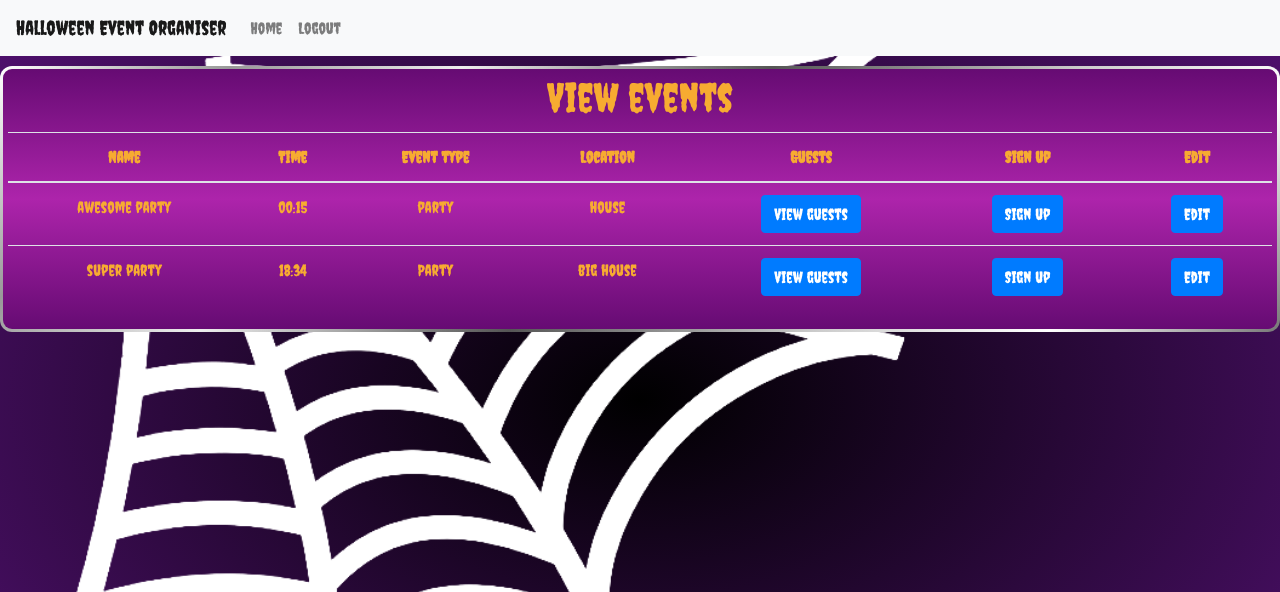
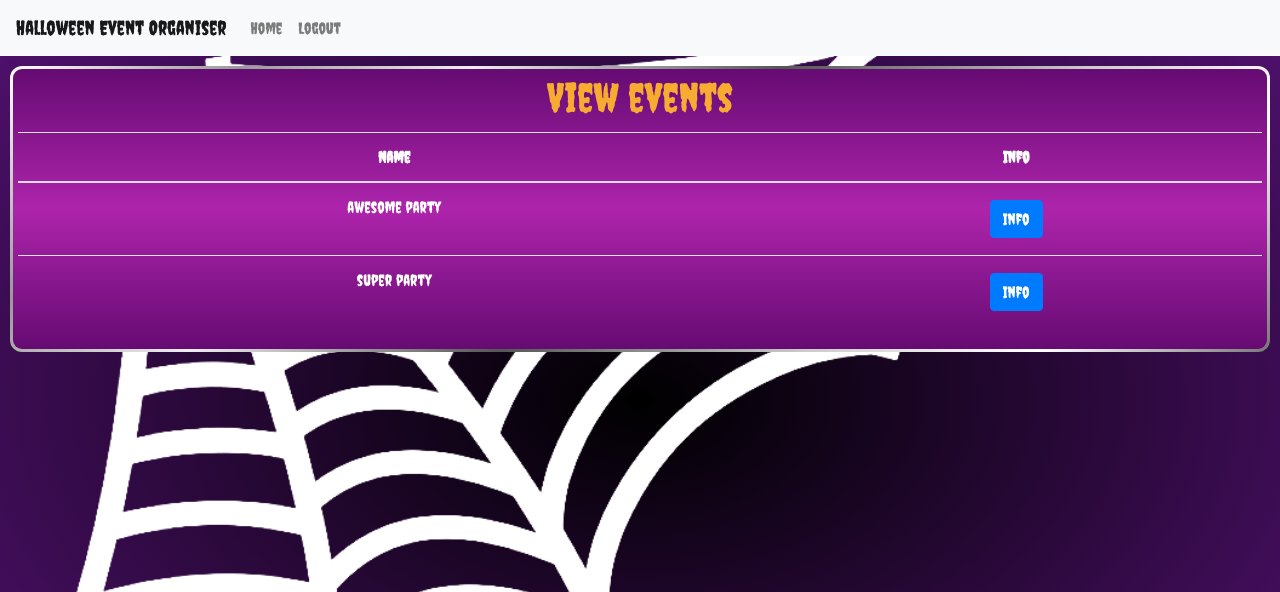
Before and after one commit to ProffD-17/Halloween-event-organiser, a Flask app: page /view_events in a window 1280 px wide. Shown: the top 592 px of the page. Run offline with Flask 3, Linux system fonts and the light colour scheme; some libraries are stand-ins or nearby versions.

Commit message:
moved all the info and actions for events into a seperate page because the table diddnt fit on mobile and horizontal scroll is a big NO

```diff
--- a/app.py
+++ b/app.py
@@ -215,3 +215,15 @@ def edit_event():
     if not success:
         return render_template('failure.html', message='Couldnt change event information.')
     return render_template('success.html', success='event changed')
+
+
+@app.route('/event_info')
+def event_info():
+    event_id = request.args.get('event_id')
+    if not event_id:
+        return render_template('failure.html', message='No event id given')
+    event_info = db.execute('SELECT * FROM events WHERE id = ?', event_id)
+    if not event_info:
+        return render_template('failure.html', message='No event with that id')
+    event_info = event_info[0]
+    return render_template('event_info.html', event_info=event_info)
--- a/static/styles.css
+++ b/static/styles.css
@@ -5,11 +5,12 @@
     box-sizing: border-box;
     font-family: "Creepster", system-ui;
     font-style: normal;
-    color: #F7AB31;
+    color: #FFF;
 }
 
 h1, h2 {
     margin: 0 auto 10px;
+    color: #F7AB31;
 }
 
 .container .btn {
@@ -21,7 +22,7 @@ h1, h2 {
 }
 
 section {
-    margin: 10px auto;
+    margin: 10px 10px;
     text-align: center;
     /* gives it a metallic looking border */
     background: linear-gradient(to bottom, #660B73, #AD24AB, #660B73) padding-box,
@@ -39,3 +40,7 @@ body {
     background-repeat: no-repeat;
     background-attachment: fixed;
 }
+
+form {
+    margin: 5px auto;
+}
--- a/templates/edit_event.html
+++ b/templates/edit_event.html
@@ -33,5 +33,9 @@
 
             <button class="btn btn-primary m-3" type="submit">Change</button>
         </form>
+        <form action="/delete_event" method="post">
+            <input type="hidden" name="event_id" value="{{ event_info['id'] }}">
+            <button type="submit" class="btn btn-danger">Delete Event</button>
+        </form>
     </section>
 {% endblock %}
--- a/templates/home.html
+++ b/templates/home.html
@@ -1,10 +1,10 @@
 {% extends "layout.html" %}
 {% block body %}
+
     <section>
         <h1 class="text-center">Home</h1>
         <p class="text-center">Welcome {{ username }}</p>
     </section>
-
     <section class="container">
         <a class="btn btn-primary" href="/logout">Logout</a>
         <a class="btn btn-primary" href="/create_event">Create Event</a>
@@ -12,5 +12,4 @@
         <a class="btn btn-primary" href="/privileges">Privileges</a>
     </section>
 
-
 {% endblock %}
--- a/templates/show_events.html
+++ b/templates/show_events.html
@@ -6,36 +6,16 @@
             <table class="table table-hover">
                 <thead>
                     <th>Name</th>
-                    <th>Time</th>
-                    <th>Event type</th>
-                    <th>Location</th>
-                    <th>Guests</th>
-                    <th>Sign up</th>
-                    <th>Edit</th>
+                    <th>Info</th>
                 </thead>
                 <tbody>
                     {% for event in events %}
                         <tr>
                             <td>{{ event['name'] }}</td>
-                            <td>{{ event['time'] }}</td>
-                            <td>{{ event['type'] }}</td>
-                            <td>{{ event['location'] }}</td>
                             <td>
-                                <form action="/guests" method="post">
+                                <form action="/event_info" method="get">
                                     <input type="hidden" value="{{ event['id'] }}" name="event_id">
-                                    <button class="btn btn-primary" type="submit">View guests</button>
-                                </form>
-                            </td>
-                            <td>
-                                <form action="/attend" method="post">
-                                    <input type="hidden" value="{{ event['id'] }}" name="event_id">
-                                    <button class="btn btn-primary" type="submit">Sign up</button>
-                                </form>
-                            </td>
-                            <td>
-                                <form action="/edit_event" method="get">
-                                    <input type="hidden" value="{{ event['id'] }}" name="event_id">
-                                    <button class="btn btn-primary" type="submit">Edit</button>
+                                    <button class="btn btn-primary" type="submit">Info</button>
                                 </form>
                             </td>
                         </tr>
```
Also changed, not shown: templates/event_info.html (added, +40 -0 lines), README.md, mydata.db, 2 other files.
